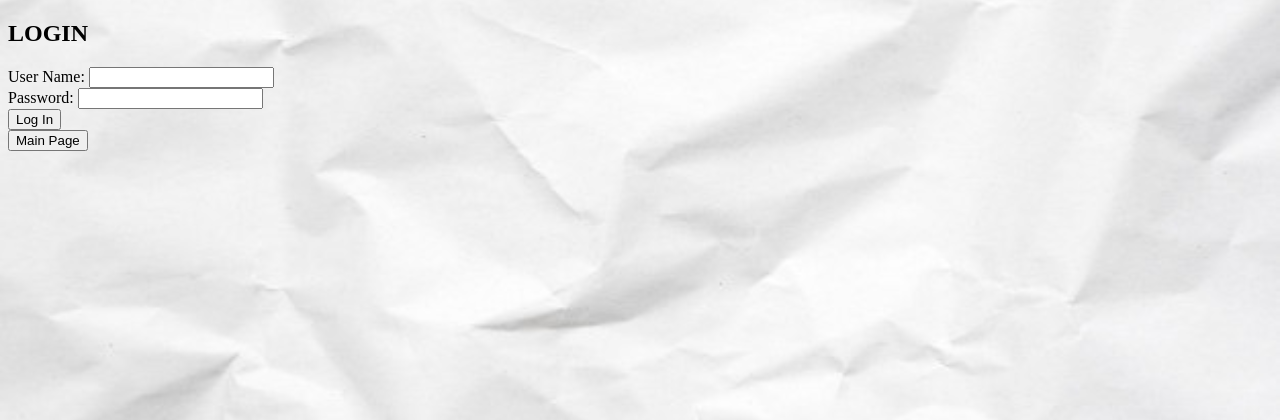
After one commit to KubaL92/AskMate-v2, a Flask app: template Templates/login.html in a window 1280 px wide. The commit adds this page. Shown: the top 420 px of the page. Run offline with Flask 2, Linux system fonts and the light colour scheme; the template is opened without the code that fills it, so the values that code supplies are empty.

Commit message:
added templates for login, main page updated

```diff
--- /dev/null
+++ b/Templates/login.html
@@ -0,0 +1,19 @@
+{% extends "layout.html" %}
+{% block title %}Login{% endblock %}
+{% block head %}
+    {{ super() }}
+{% endblock %}
+{% block content %}
+<h2>LOGIN</h2>
+<form action="/" method="post">
+  <label for="username">User Name:</label>
+  <input id="username" type="text" required minlenght="3" maxlength="10" />
+    <br>
+  <label for="password">Password:</label>
+  <input id="password" type="password" required minlenght="3" maxlength="10" />
+    <br>
+  <button type="submit">Log In</button>
+</form>
+<a href="/"><button type="button">Main Page</button></a>
+
+{% endblock %}
```
Also changed, not shown: Templates/main_page.html (+6 -2 lines).
